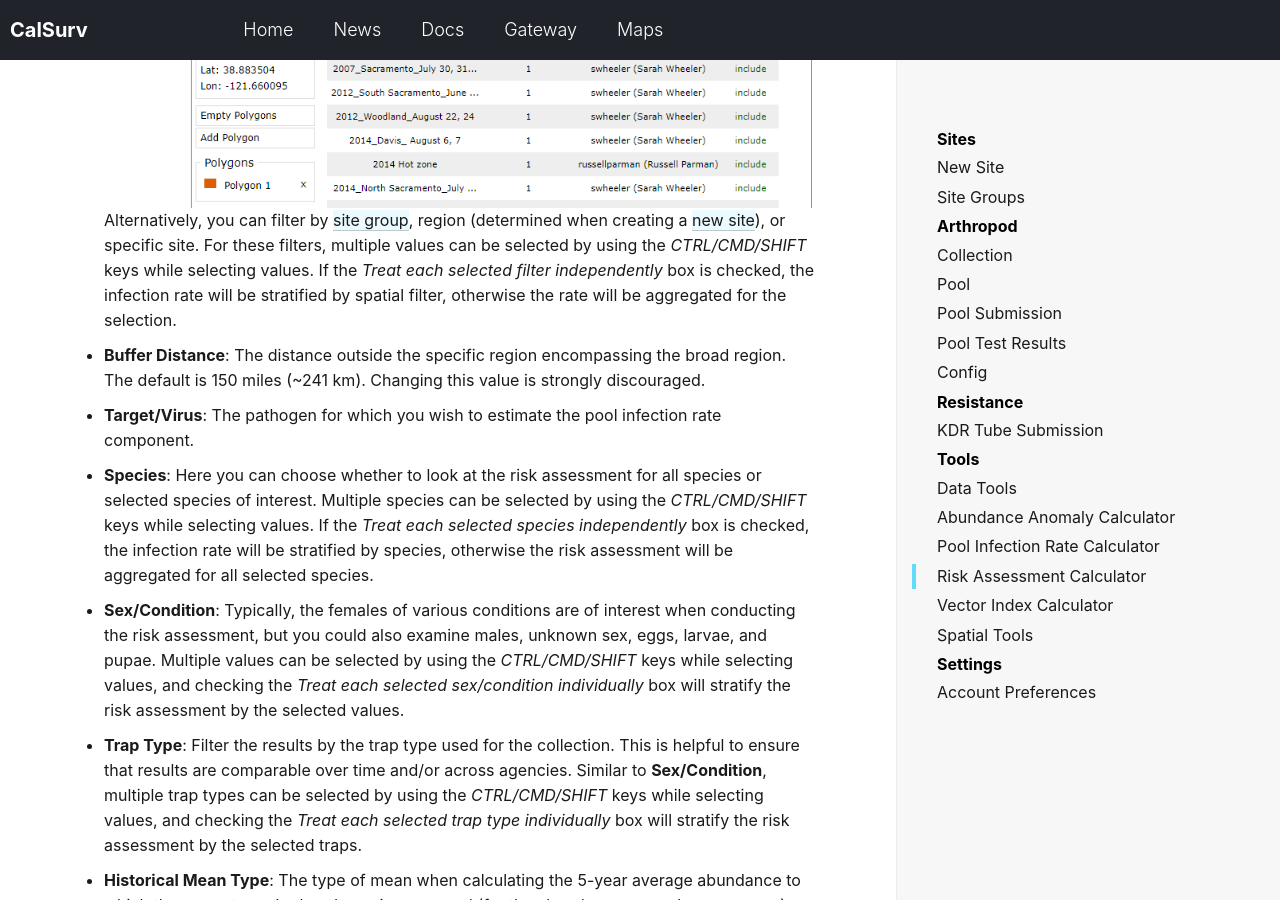
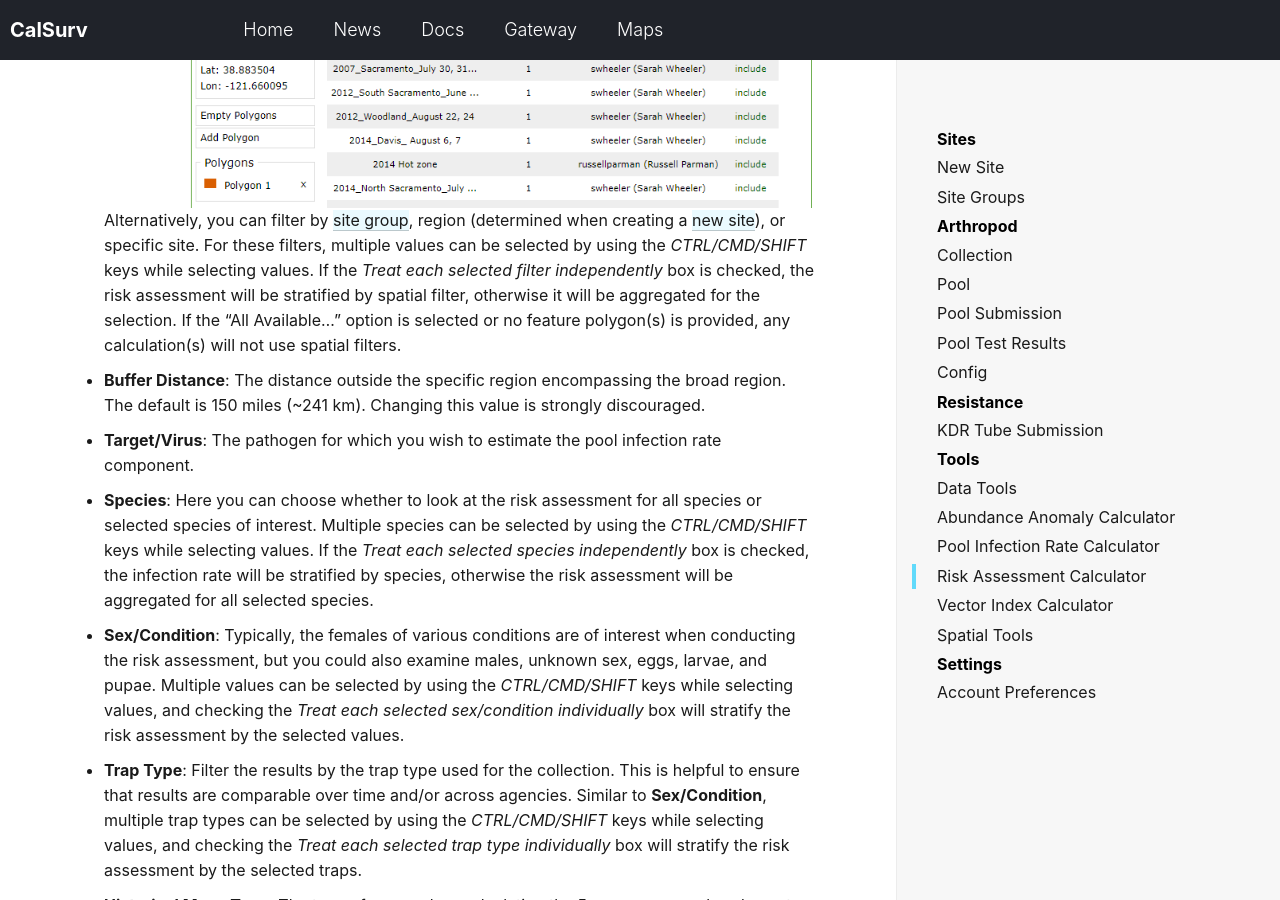
Before and after one commit to tlvaldepena/vectorsurv.org, a Jekyll site: the page built from _docs/tools/calculators/risk-assessment.md, in a window 1280 px wide and 900 px high, scrolled down 1694 px. Built offline with Jekyll 4.4.1, drawn with Linux system fonts in a browser that asks for light colours.

Commit message:
Update risk-assessment.md

```diff
--- a/_docs/tools/calculators/risk-assessment.md
+++ b/_docs/tools/calculators/risk-assessment.md
@@ -9,7 +9,7 @@
 * **Peer Agency**: These are agencies whose information you do not have access to. Any calculations run for these agencies are done at the agency-level, so any spatial filters will be ignored.
 * **Year**: This is the year for which you wish to calculate a risk assessment. When calculating the [abundance anomaly]({{ site.baseur1 }}/docs/tools/calculators/anomaly) component, this year's abundance at the desired time interval will be compared to the average abundance from the previous 5 years.
 * **Time Interval**: How frequently should the risk assessment components be calculated? There are several built-in options, or you can manually specify a date range within the selected year. Date format is based on the settings under [Account Preferences]({{ site.baseurl }}/docs/settings/account-preferences).
-* **Spatial Filter**: This feature allows you to filter results within the agency or agencies. You can draw a polygon on the map using the feature tab, or include a previously saved feature from the [Spatial Features]({{ site.baseurl }}/docs/tools/spatial-tools) page. ![Polygon example]({{ site.baseur1 }}/assets/images/docs/spatial-feature-tools.PNG) Alternatively, you can filter by [site group]({{ site.baseur1 }}/docs/site/site-group), region (determined when creating a [new site]({{ site.baseur1 }}/docs/site)), or specific site. For these filters, multiple values can be selected by using the *CTRL/CMD/SHIFT* keys while selecting values. If the *Treat each selected filter independently* box is checked, the infection rate will be stratified by spatial filter, otherwise the rate will be aggregated for the selection.
+* **Spatial Filter**: This feature allows you to filter results within the agency or agencies. You can draw a polygon on the map using the feature tab, or include a previously saved feature from the [Spatial Features]({{ site.baseurl }}/docs/tools/spatial-tools) page. ![Polygon example]({{ site.baseur1 }}/assets/images/docs/spatial-feature-tools.PNG) Alternatively, you can filter by [site group]({{ site.baseur1 }}/docs/site/site-group), region (determined when creating a [new site]({{ site.baseur1 }}/docs/site)), or specific site. For these filters, multiple values can be selected by using the *CTRL/CMD/SHIFT* keys while selecting values. If the *Treat each selected filter independently* box is checked, the risk assessment will be stratified by spatial filter, otherwise it will be aggregated for the selection. If the "All Available..." option is selected or no feature polygon(s) is provided, any calculation(s) will not use spatial filters.
 * **Buffer Distance**: The distance outside the specific region encompassing the broad region. The default is 150 miles (~241 km). Changing this value is strongly discouraged.
 * **Target/Virus**: The pathogen for which you wish to estimate the pool infection rate component.
 * **Species**: Here you can choose whether to look at the risk assessment for all species or selected species of interest. Multiple species can be selected by using the *CTRL/CMD/SHIFT* keys while selecting values. If the *Treat each selected species independently* box is checked, the infection rate will be stratified by species, otherwise the risk assessment will be aggregated for all selected species.
```
